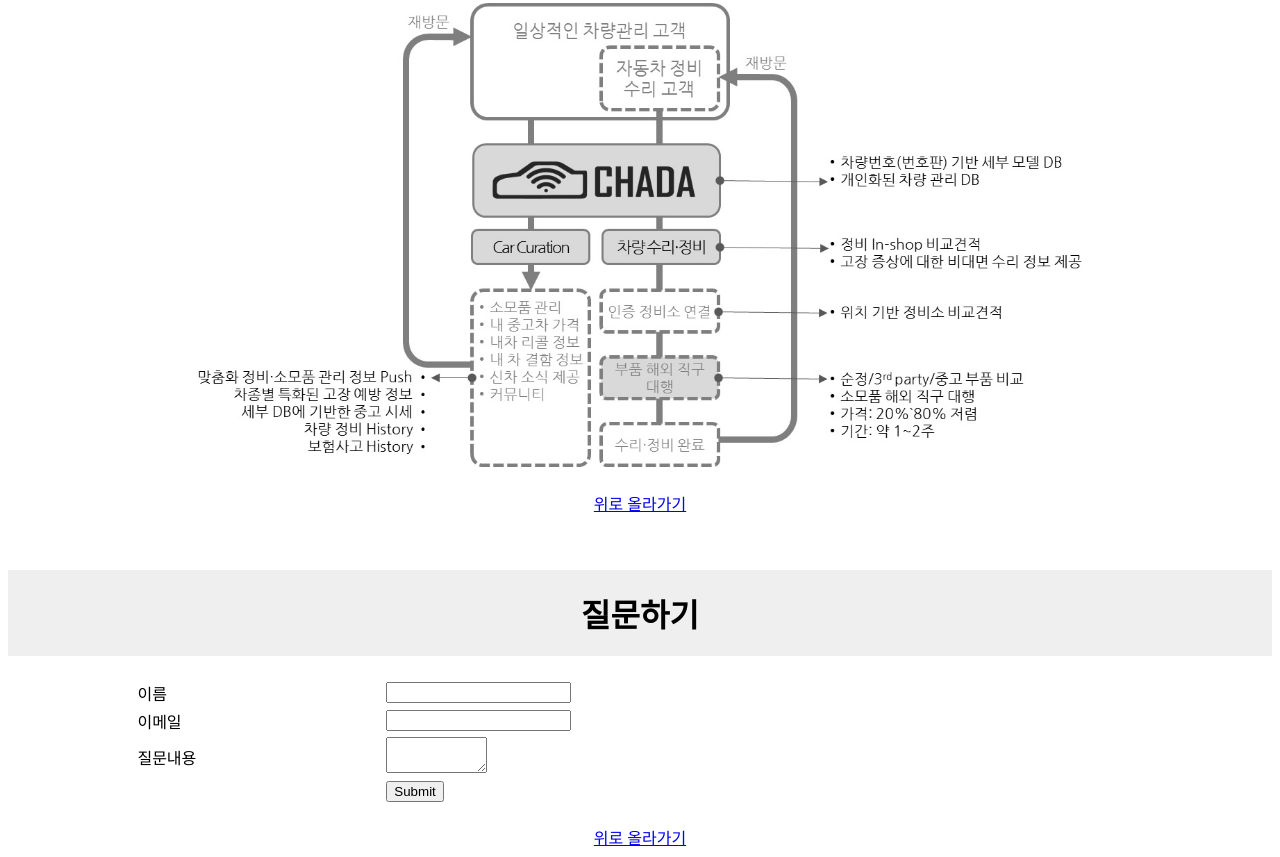
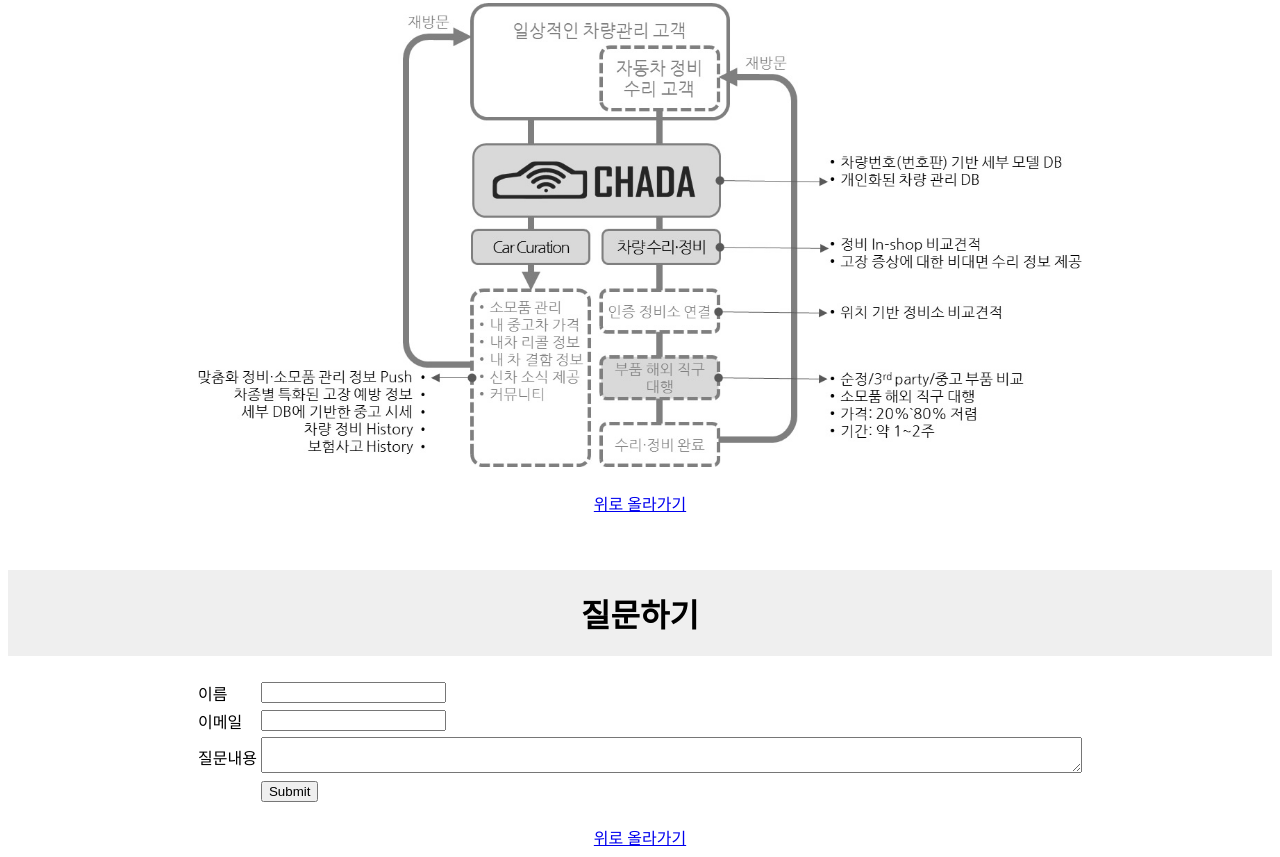
Before and after one commit to parcblanc/edit, a plain HTML site: page index.html in a window 1280 px wide. Shown: the part 1430-2287 px from the top of the page. Drawn offline with Linux system fonts and the light colour scheme.

Commit message:
Update index.html

```diff
--- a/index.html
+++ b/index.html
@@ -31,7 +31,7 @@
 <p>&nbsp;</p>
 <h1 align=center class="head1">질문하기</h1>
 <div align=center>
-	<table border=0 width=80%>
+	<table border=0>
 		<tr>
 			<td>이름</td>
 			<td><input name="name" type="text"></td>
@@ -42,7 +42,7 @@
 		</tr>
 		<tr>
 			<td>질문내용</td>
-			<td><textarea name="text" type="textarea" size=80 cols=10></textarea></td>
+			<td><textarea name="text" type="textarea" cols=100></textarea></td>
 		</tr>
 		<tr>
 			<td></td>
```
